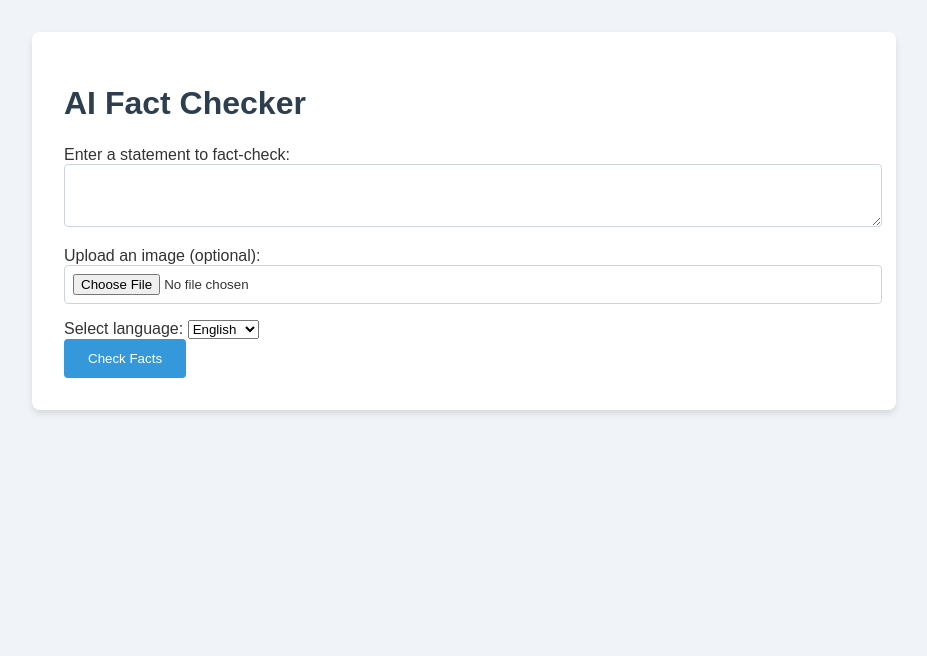
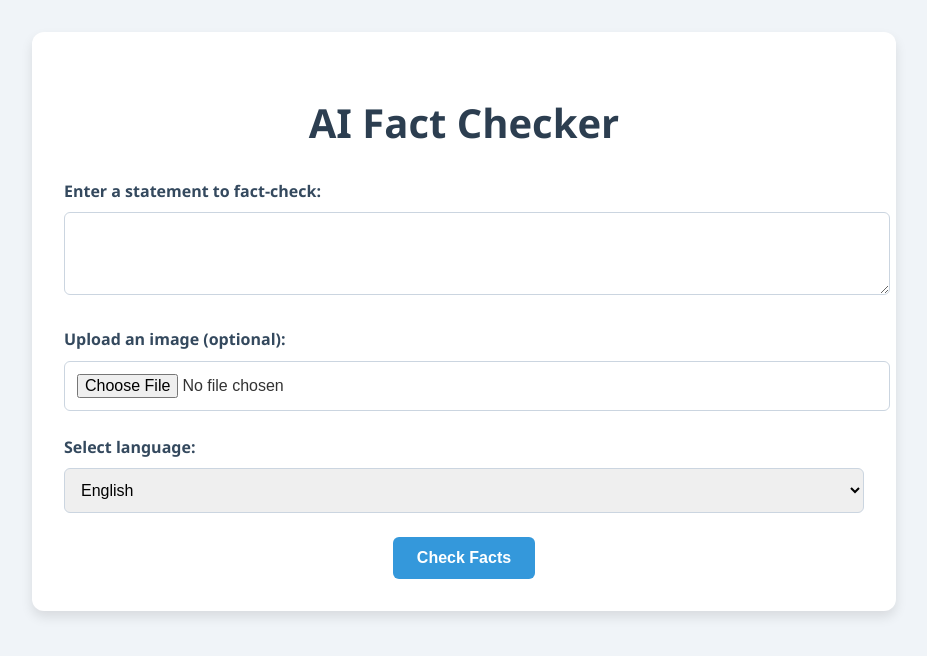
Before and after one commit to PierrunoYT/VeriFact-AI, a Flask app: page / in a window 1280 px wide. Shown: the top 656 px of the page, without its empty margins (176-1103 px from the left). Run offline with Flask 2, Linux system fonts and the light colour scheme.

Commit message:
Improved the styling of the application with updated CSS.

```diff
--- a/static/styles.css
+++ b/static/styles.css
@@ -1,7 +1,8 @@
 body {
-    font-family: Arial, sans-serif;
+    font-family: 'Segoe UI', Tahoma, Geneva, Verdana, sans-serif;
     background-color: #f0f4f8;
     color: #333;
+    line-height: 1.6;
 }
 
 .container {
@@ -9,21 +10,37 @@ body {
     margin: 2rem auto;
     padding: 2rem;
     background-color: #ffffff;
-    border-radius: 8px;
-    box-shadow: 0 4px 6px rgba(0, 0, 0, 0.1);
+    border-radius: 12px;
+    box-shadow: 0 6px 12px rgba(0, 0, 0, 0.1);
 }
 
 h1 {
     color: #2c3e50;
     margin-bottom: 1.5rem;
+    text-align: center;
+    font-size: 2.5rem;
 }
 
-textarea, input[type="file"] {
+label {
+    display: block;
+    margin-bottom: 0.5rem;
+    font-weight: bold;
+    color: #34495e;
+}
+
+textarea, input[type="file"], select {
     width: 100%;
-    padding: 0.5rem;
-    margin-bottom: 1rem;
+    padding: 0.75rem;
+    margin-bottom: 1.5rem;
     border: 1px solid #cbd5e0;
-    border-radius: 4px;
+    border-radius: 6px;
+    font-size: 1rem;
+    transition: border-color 0.3s ease;
+}
+
+textarea:focus, input[type="file"]:focus, select:focus {
+    outline: none;
+    border-color: #3498db;
 }
 
 button {
@@ -31,27 +48,54 @@ button {
     color: white;
     padding: 0.75rem 1.5rem;
     border: none;
-    border-radius: 4px;
+    border-radius: 6px;
     cursor: pointer;
-    transition: background-color 0.3s ease;
+    transition: background-color 0.3s ease, transform 0.1s ease;
+    font-size: 1rem;
+    font-weight: bold;
+    display: block;
+    margin: 0 auto;
 }
 
 button:hover {
     background-color: #2980b9;
+    transform: translateY(-2px);
+}
+
+button:active {
+    transform: translateY(0);
 }
 
 #result {
     margin-top: 2rem;
-    padding: 1rem;
+    padding: 1.5rem;
     background-color: #e8f4fd;
-    border-radius: 4px;
+    border-radius: 8px;
+    border: 1px solid #bde0fe;
 }
 
 #result h2 {
     color: #2c3e50;
-    margin-bottom: 0.5rem;
+    margin-bottom: 1rem;
+    font-size: 1.5rem;
 }
 
 #result-content {
     white-space: pre-wrap;
+    font-size: 1rem;
+    line-height: 1.6;
 }
+
+@media (max-width: 600px) {
+    .container {
+        padding: 1rem;
+    }
+
+    h1 {
+        font-size: 2rem;
+    }
+
+    button {
+        width: 100%;
+    }
+}
```
